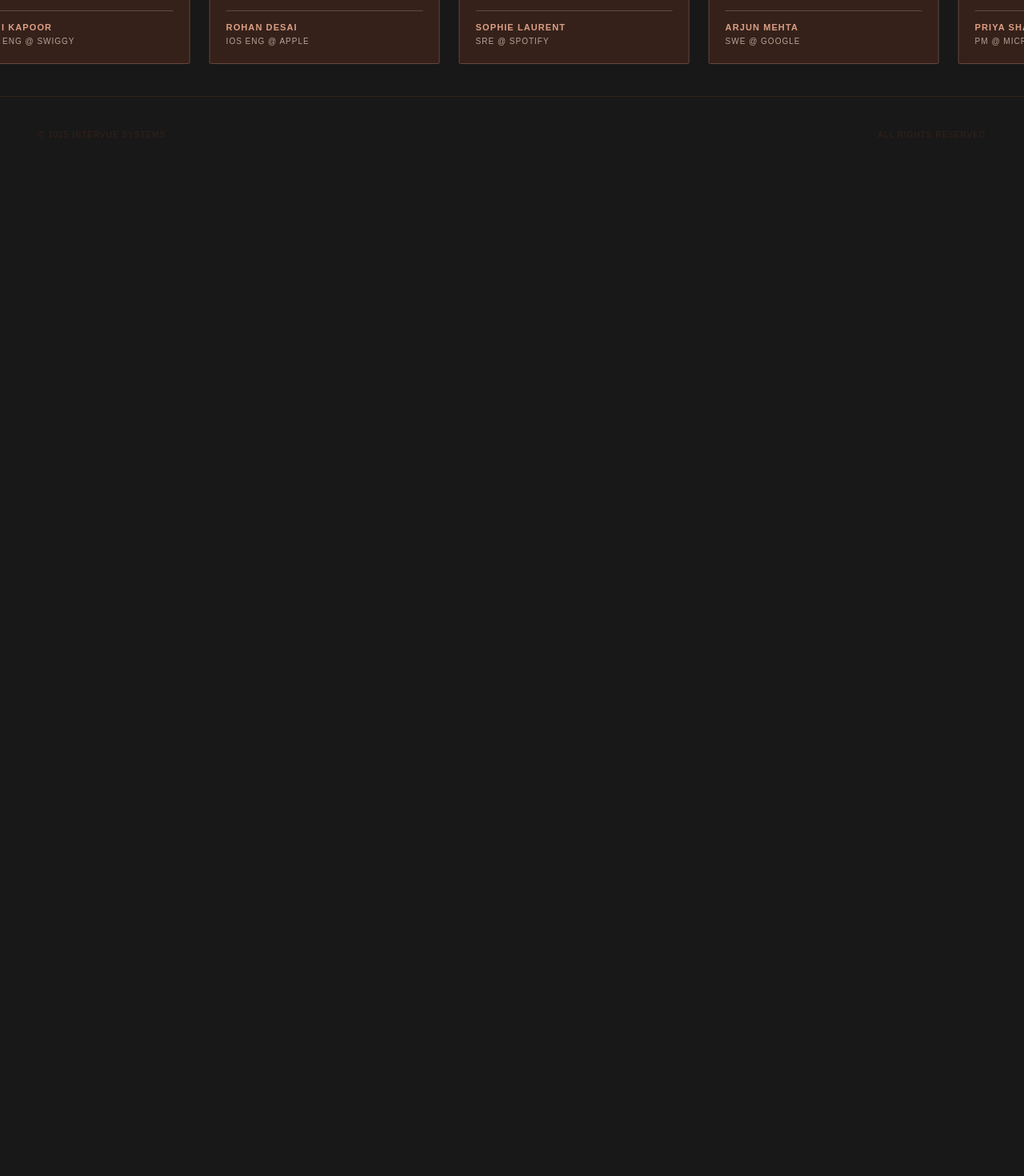
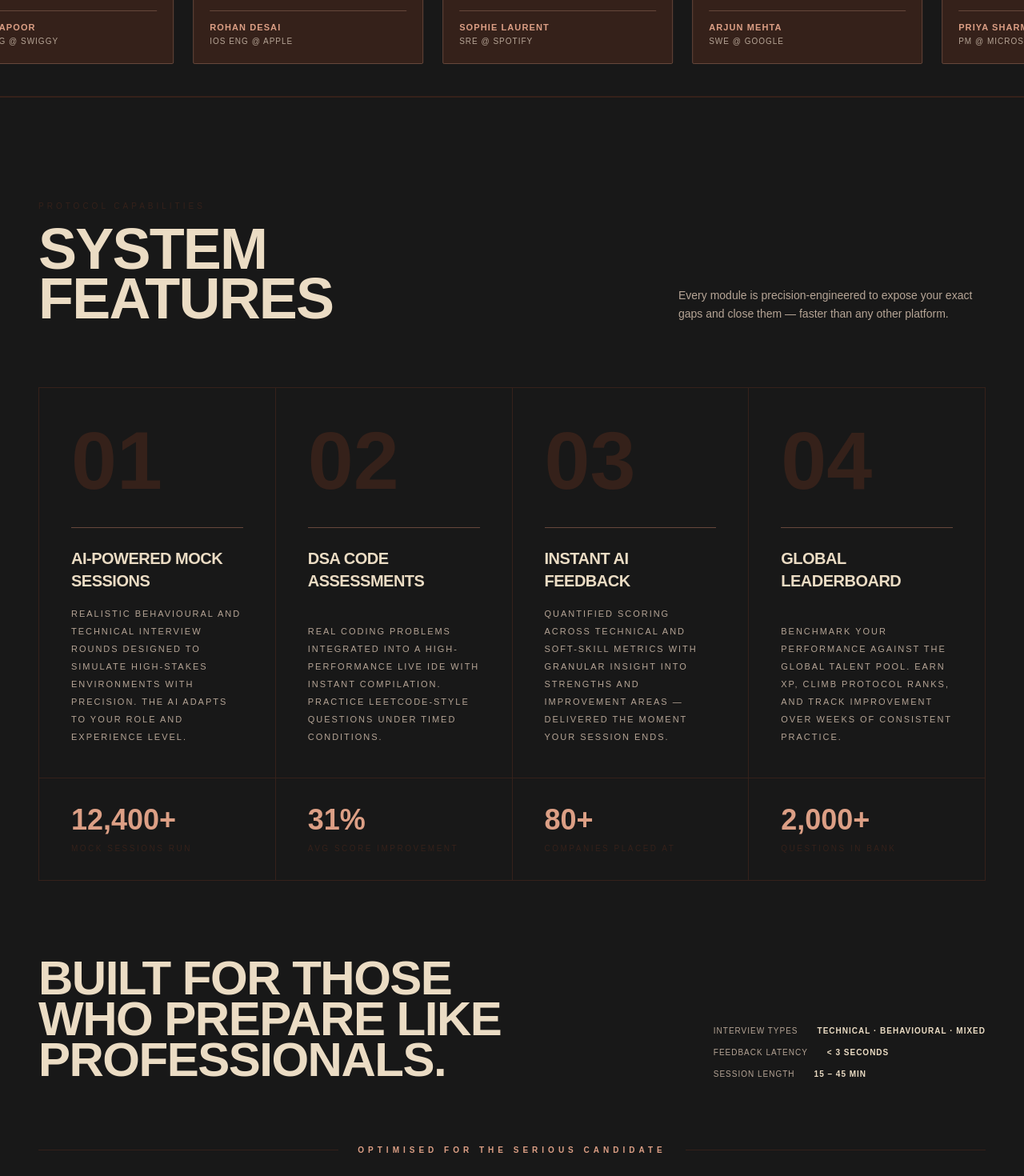
Before and after one commit to AtharvChanana/Intervue, a Next.js app in the folder frontend/: page / in a window 1280 px wide. Shown: the part 1180-2650 px from the top of the page at 80% size. Before the commit the page ends 1396 px from the top, so only its background shows below. Built offline with nearby package versions, Linux system fonts and the light colour scheme; no server answers; a web font is replaced by a local one.

Commit message:
feat: add superdesign features section to landing page

```diff
--- a/frontend/app/page.tsx
+++ b/frontend/app/page.tsx
@@ -51,6 +51,150 @@
       <div className="border-t pt-3" style={{ borderColor: 'var(--deep-earth)' }}>
         <p className="text-[11px] font-bold uppercase tracking-widest" style={{ color: 'var(--coral-rust)' }}>{review.name}</p>
         <p className="text-[10px] uppercase tracking-widest mt-0.5" style={{ color: 'var(--muted-sage)' }}>{review.role}</p>
+      </div>
+    </div>
+  );
+}
+
+function FeaturesSection() {
+  const features = [
+    {
+      num: '01',
+      title: 'AI-Powered Mock Sessions',
+      desc: 'Realistic behavioural and technical interview rounds designed to simulate high-stakes environments with precision. The AI adapts to your role and experience level.',
+    },
+    {
+      num: '02',
+      title: 'DSA Code Assessments',
+      desc: 'Real coding problems integrated into a high-performance live IDE with instant compilation. Practice LeetCode-style questions under timed conditions.',
+    },
+    {
+      num: '03',
+      title: 'Instant AI Feedback',
+      desc: 'Quantified scoring across technical and soft-skill metrics with granular insight into strengths and improvement areas — delivered the moment your session ends.',
+    },
+    {
+      num: '04',
+      title: 'Global Leaderboard',
+      desc: 'Benchmark your performance against the global talent pool. Earn XP, climb protocol ranks, and track improvement over weeks of consistent practice.',
+    },
+  ];
+
+  const stats = [
+    { label: 'Mock Sessions Run',   value: '12,400+' },
+    { label: 'Avg Score Improvement', value: '31%' },
+    { label: 'Companies Placed At', value: '80+' },
+    { label: 'Questions in Bank',   value: '2,000+' },
+  ];
+
+  return (
+    <div className="w-full" style={{ backgroundColor: 'var(--matte-black)' }}>
+      {/* Top divider */}
+      <div className="h-[1px] w-full" style={{ backgroundColor: 'var(--burnt-umber)' }} />
+
+      <div className="max-w-[1440px] mx-auto px-8 md:px-12 py-24 md:py-32">
+
+        {/* Section Header */}
+        <div className="mb-20 flex flex-col md:flex-row md:items-end md:justify-between gap-6">
+          <div>
+            <span className="text-[10px] uppercase tracking-[0.4em] block mb-4" style={{ color: 'var(--burnt-umber)' }}>
+              Protocol Capabilities
+            </span>
+            <h2 className="display-font text-5xl md:text-7xl font-bold uppercase leading-[0.85] tracking-tight" style={{ color: 'var(--warm-beige)' }}>
+              System<br />Features
+            </h2>
+          </div>
+          <p className="text-sm font-light leading-relaxed max-w-sm" style={{ color: 'var(--muted-sage)' }}>
+            Every module is precision-engineered to expose your exact gaps and close them — faster than any other platform.
+          </p>
+        </div>
+
+        {/* 4-column feature grid — editorial numbered cells */}
+        <div
+          className="grid grid-cols-1 md:grid-cols-2 lg:grid-cols-4"
+          style={{ borderTop: '1px solid var(--burnt-umber)', borderLeft: '1px solid var(--burnt-umber)' }}
+        >
+          {features.map((f) => (
+            <div
+              key={f.num}
+              className="p-10 flex flex-col justify-between group transition-colors duration-300"
+              style={{
+                minHeight: '420px',
+                borderRight: '1px solid var(--burnt-umber)',
+                borderBottom: '1px solid var(--burnt-umber)',
+              }}
+              onMouseEnter={e => (e.currentTarget.style.backgroundColor = 'var(--ed-card, #1F1A17)')}
+              onMouseLeave={e => (e.currentTarget.style.backgroundColor = 'transparent')}
+            >
+              <div>
+                {/* Oversized number */}
+                <span
+                  className="display-font font-bold block mb-8 leading-none select-none transition-colors duration-300 group-hover:text-opacity-80"
+                  style={{ fontSize: 'clamp(72px, 8vw, 120px)', color: 'var(--burnt-umber)', lineHeight: 1 }}
+                >
+                  {f.num}
+                </span>
+                {/* Thin divider */}
+                <div className="h-[1px] mb-6" style={{ backgroundColor: 'var(--deep-earth)' }} />
+                <h3 className="display-font text-xl font-bold uppercase tracking-tight mb-4" style={{ color: 'var(--warm-beige)' }}>
+                  {f.title}
+                </h3>
+              </div>
+              <p className="text-[11px] leading-loose uppercase tracking-[0.18em]" style={{ color: 'var(--muted-sage)' }}>
+                {f.desc}
+              </p>
+            </div>
+          ))}
+        </div>
+
+        {/* Stats bar */}
+        <div
+          className="mt-0 grid grid-cols-2 md:grid-cols-4"
+          style={{ borderLeft: '1px solid var(--burnt-umber)', borderBottom: '1px solid var(--burnt-umber)' }}
+        >
+          {stats.map((s) => (
+            <div
+              key={s.label}
+              className="px-10 py-8 flex flex-col gap-2"
+              style={{ borderRight: '1px solid var(--burnt-umber)' }}
+            >
+              <span className="display-font text-3xl md:text-4xl font-bold" style={{ color: 'var(--coral-rust)' }}>
+                {s.value}
+              </span>
+              <span className="text-[10px] uppercase tracking-[0.25em]" style={{ color: 'var(--burnt-umber)' }}>
+                {s.label}
+              </span>
+            </div>
+          ))}
+        </div>
+
+        {/* Closing editorial statement */}
+        <div className="mt-24 flex flex-col md:flex-row items-end justify-between gap-12">
+          <h2 className="display-font text-4xl md:text-6xl font-bold uppercase leading-[0.85] tracking-tight max-w-2xl" style={{ color: 'var(--warm-beige)' }}>
+            Built for those who prepare like professionals.
+          </h2>
+          <div className="flex flex-col gap-3 shrink-0">
+            {[
+              ['Interview Types', 'Technical · Behavioural · Mixed'],
+              ['Feedback Latency', '< 3 Seconds'],
+              ['Session Length', '15 – 45 Min'],
+            ].map(([label, value]) => (
+              <div key={label} className="flex items-center gap-6">
+                <span className="text-[10px] uppercase tracking-widest" style={{ color: 'var(--muted-sage)' }}>{label}</span>
+                <span className="text-[10px] uppercase tracking-widest font-bold" style={{ color: 'var(--warm-beige)' }}>{value}</span>
+              </div>
+            ))}
+          </div>
+        </div>
+
+        {/* Bottom ruled line with centred label */}
+        <div className="mt-20 flex items-center gap-6">
+          <div className="h-[1px] flex-1" style={{ backgroundColor: 'var(--burnt-umber)' }} />
+          <span className="text-[10px] uppercase tracking-[0.5em] font-bold" style={{ color: 'var(--coral-rust)' }}>
+            Optimised for the Serious Candidate
+          </span>
+          <div className="h-[1px] flex-1" style={{ backgroundColor: 'var(--burnt-umber)' }} />
+        </div>
       </div>
     </div>
   );
@@ -371,6 +515,9 @@
         {/* Reviews Ticker */}
         <ReviewsTicker />
 
+        {/* Features Section */}
+        <FeaturesSection />
+
         {/* Footer */}
         <footer className="px-8 md:px-12 py-10 flex flex-col md:flex-row items-center justify-between gap-6">
           <div className="flex gap-8 text-[10px] tracking-widest uppercase font-medium" style={{ color: 'var(--burnt-umber)' }}>
```
